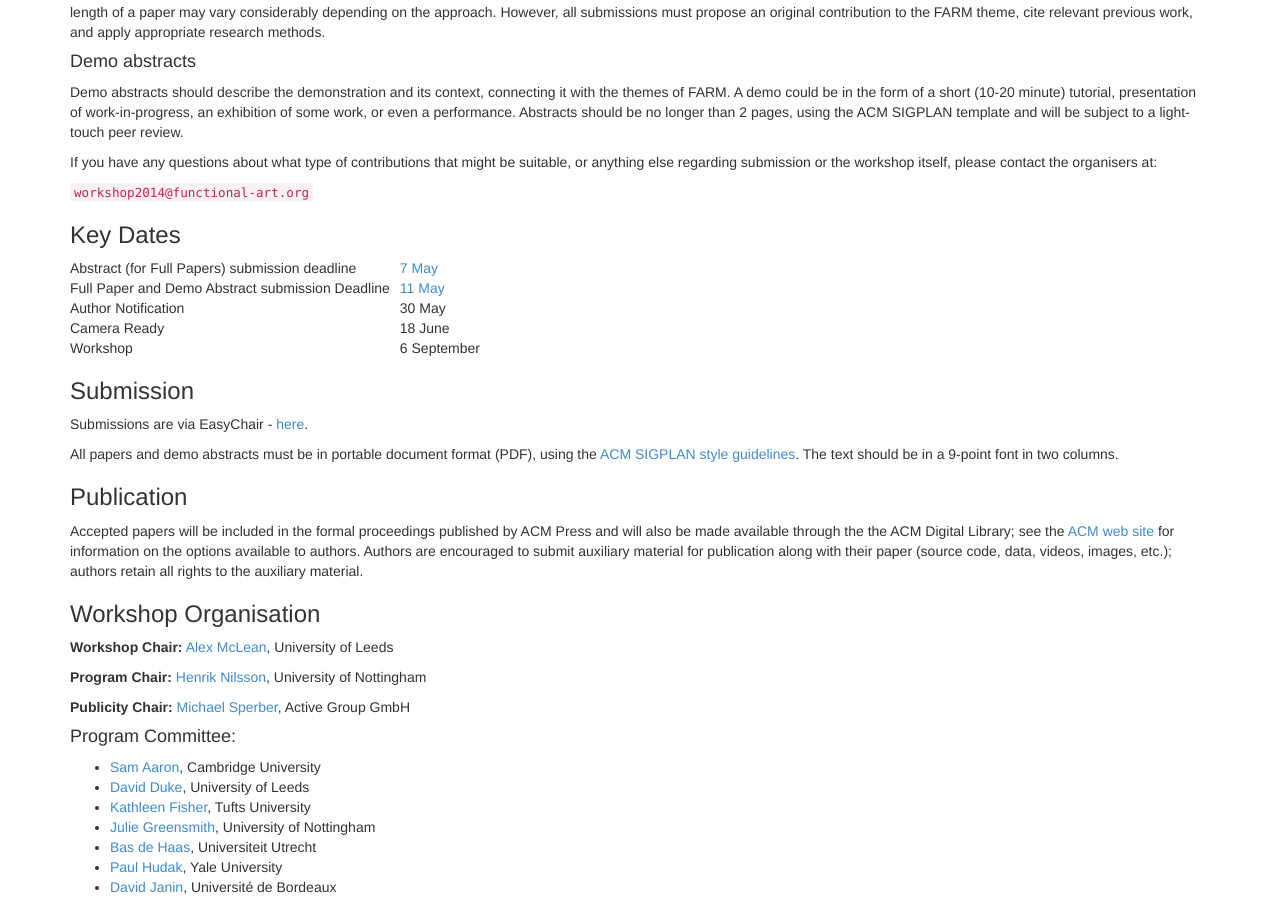
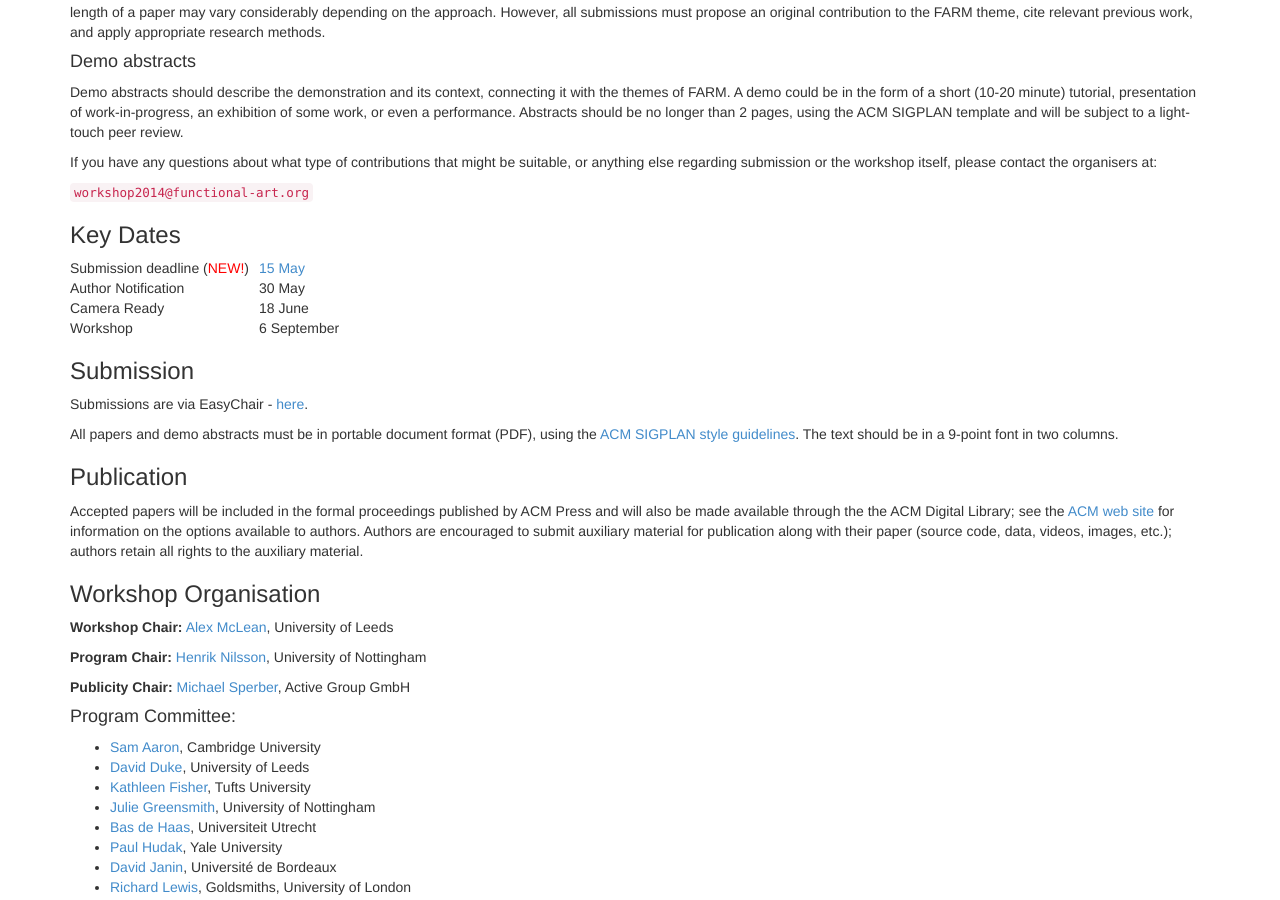
Before and after one commit to functional-art/functional-art.github.com, a Jekyll site: the page built from 2014/cfp.md, in a window 1280 px wide and 900 px high, scrolled down 562 px. Built offline with Jekyll 4.4.1, drawn with Linux system fonts in a browser that asks for light colours; nearby versions of some CDN libraries.

Commit message:
Deadline extension May 15.

```diff
--- a/2014/cfp.md
+++ b/2014/cfp.md
@@ -62,10 +62,7 @@
 
 <table>
 <tr>
-<td style="padding-right:10px">Abstract (for Full Papers) submission deadline</td><td><a href="http://www.timeanddate.com/worldclock/fixedtime.html?msg=FARM+2014+paper+abstracts+due&amp;iso=20140507T2355&amp;p1=1033">7 May</a></td>
-</tr>
-<tr>
-<td style="padding-right:10px">Full Paper and Demo Abstract submission Deadline</td><td><a href="http://www.timeanddate.com/worldclock/fixedtime.html?msg=FARM+2014+papers+and+demo+abstracts+due&amp;iso=20140511T2355&amp;p1=1033">11 May</a></td>
+<td style="padding-right:10px">Submission deadline (<span style="color:red">NEW!</span>)</td><td><a href="http://www.timeanddate.com/worldclock/fixedtime.html?msg=FARM+2014+paper+abstracts+due&amp;iso=20140515T2355&amp;p1=1033">15 May</a></td>
 </tr>
 <tr>
 <td style="padding-right:10px">Author Notification</td><td>30 May</td>
--- a/index.html
+++ b/index.html
@@ -71,7 +71,9 @@
           <h2>Seeking Papers and Demos</h2>
           <p>We need exciting paper and demo proposals for FARM 2014.
           Interested in submitting one?  Check out the Call for Papers!</p>
-          <p><a class="btn btn-primary" href="/2014/cfp.html" role="button">CFP &raquo;</a></p>
+          <p><div style="color:red">Revised deadline: May 15!</div></p>
+          <p><a class="btn btn-primary" href="/2014/cfp.html"
+          role="button">CFP &raquo;</a></p>
        </div>
         <div class="col-lg-4">
           <h2>News</h2>
```
